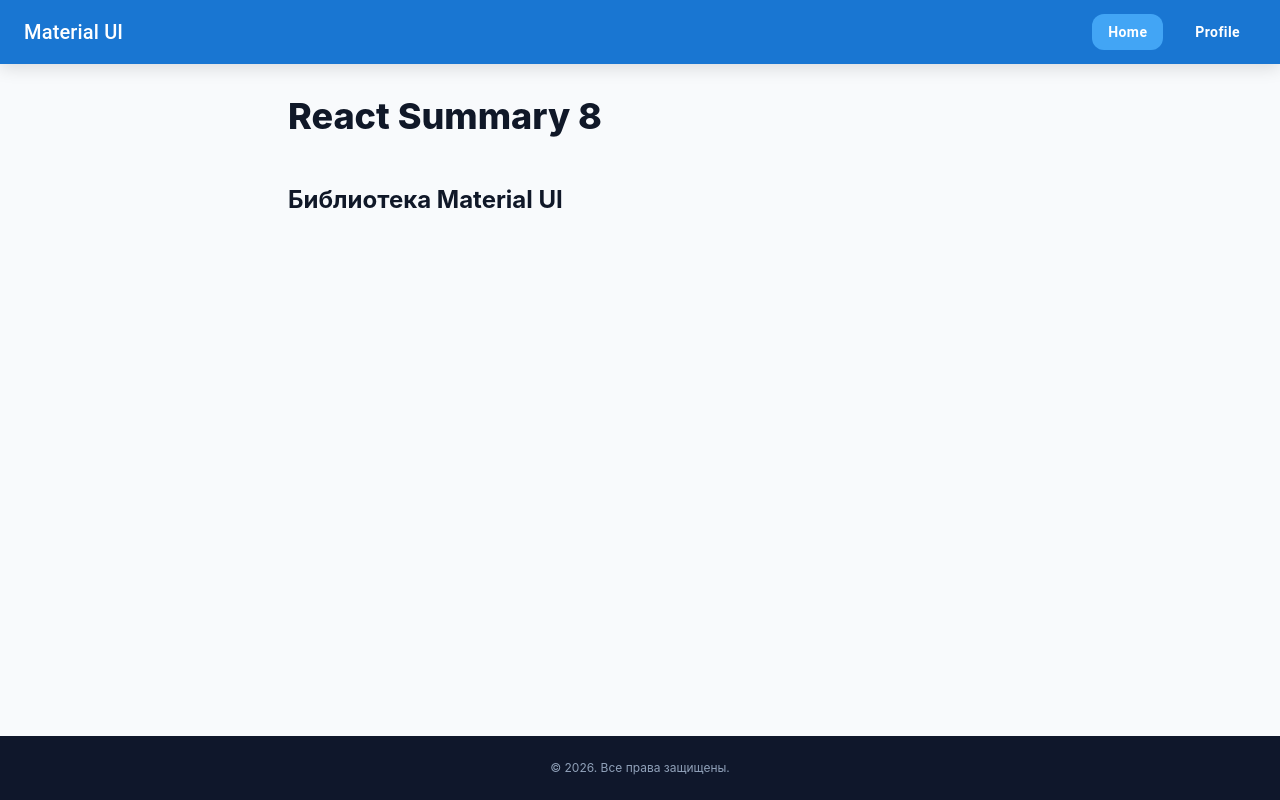
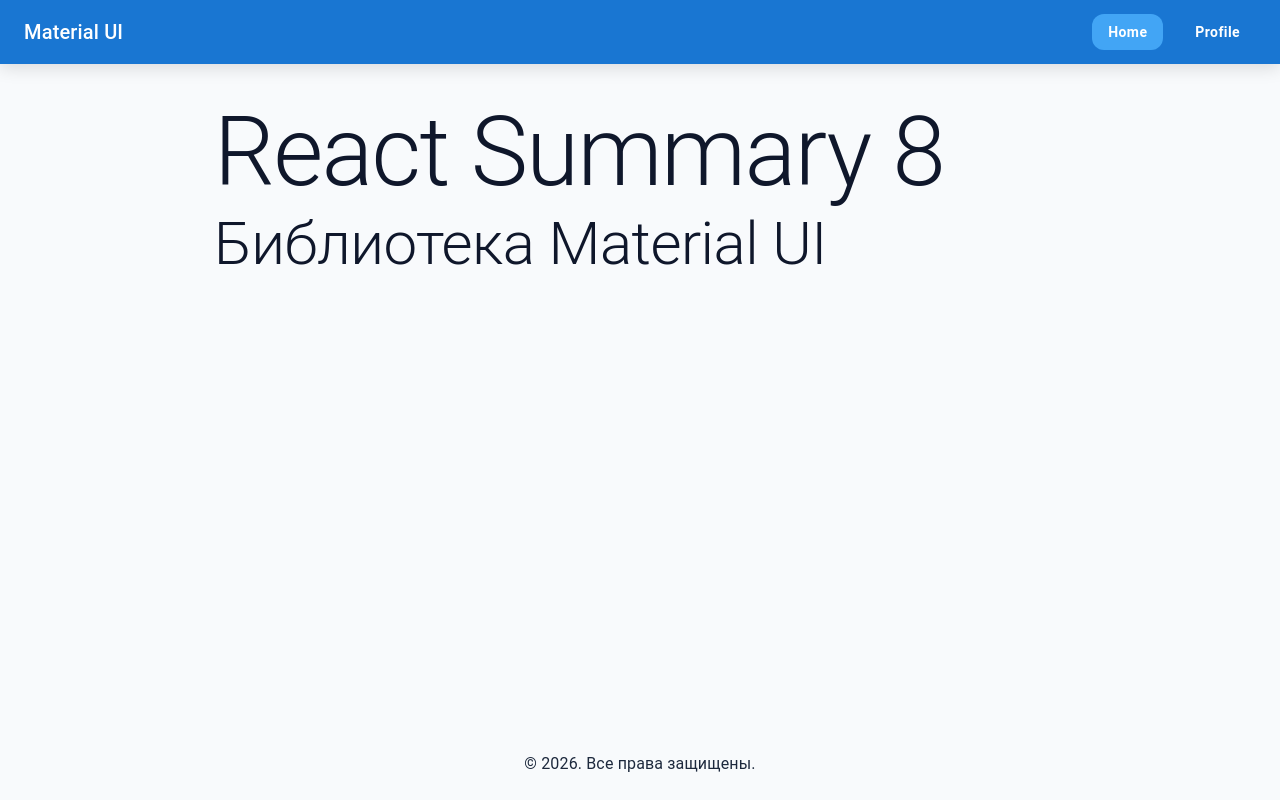
Before and after one commit to ArtemKutsan/react-summary-8, a React (Vite) app: page / in a window 1280 px wide. Built offline with nearby package versions, Linux system fonts and the light colour scheme.

Commit message:
update: рефакторинг компонентов/перевод на Material UI компоненты

```diff
--- a/src/components/Profile.jsx
+++ /dev/null
@@ -1,13 +0,0 @@
-import { useState } from 'react';
-import Button from '@mui/material/Button';
-import Box from '@mui/material/Box';
-import Paper from '@mui/material/Paper';
-import Typography from '@mui/material/Typography';
-import Container from '@mui/material/Container';
-import TextField from '@mui/material/TextField';
-
-function Profile() {
-  return <Container maxWidth="md">User Profile</Container>;
-}
-
-export default Profile;
--- a/src/components/ProfilePlayground.jsx
+++ b/src/components/ProfilePlayground.jsx
@@ -32,7 +32,6 @@
   const update = (key, value) => setProfile((prev) => ({ ...prev, [key]: value }));
 
   return (
-    <Container maxWidth="md">
     <Box display="flex" gap={4} width="100%">
       <Paper
         elevation={profile.cardVariant === 'elevation' ? 3 : 0}
@@ -42,8 +41,7 @@
           width: 420,
           flexShrink: 0,
           borderRadius: 6,
-            boxShadow:
-              profile.cardVariant === 'elevation' ? '0 8px 16px rgba(0,0,0,0.075)' : 'none',
+          boxShadow: profile.cardVariant === 'elevation' ? '0 8px 16px rgba(0,0,0,0.075)' : 'none',
         }}
       >
         <Stack spacing={2}>
@@ -128,6 +126,12 @@
               Предложить работу
             </Button>
           </Stack>
+
+          {/* {profile.showAlert && (
+              <Alert severity="info" sx={{ mt: 2, width: '100%' }}>
+                Какое-то уведомление...
+              </Alert>
+            )} */}
         </Stack>
       </Paper>
 
@@ -214,7 +218,6 @@
           />
 
           {/* Стиль карточки */}
-            <Box>
           <RadioGroup
             value={profile.cardVariant}
             onChange={(event) => update('cardVariant', event.target.value)}
@@ -224,11 +227,20 @@
               <FormControlLabel value="outlined" control={<Radio />} label="С обводкой" />
             </Stack>
           </RadioGroup>
-            </Box>
+
+          {/* Alert */}
+          {/* <FormControlLabel
+              control={
+                <Checkbox
+                  checked={profile.showAlert}
+                  onChange={(event) => update('showAlert', event.target.checked)}
+                />
+              }
+              label="Показать уведомление"
+            /> */}
         </Stack>
       </Box>
     </Box>
-    </Container>
   );
 }
 
--- a/src/components/sections/Footer.jsx
+++ b/src/components/sections/Footer.jsx
@@ -1,12 +1,14 @@
-// src/components/sections/Footer/index.jsx
+import Typography from '@mui/material/Typography';
+import Box from '@mui/material/Box';
+import Container from '@mui/material/Container';
 
 function Footer() {
   return (
-    <footer className="bg-slate-900 text-slate-400 py-6 text-center text-xs">
-      <div className="container">
-        <p>© 2026. Все права защищены.</p>
-      </div>
-    </footer>
+    <Box component="footer">
+      <Container maxWidth="md" sx={{ py: 3 }}>
+        <Typography textAlign="center">© 2026. Все права защищены.</Typography>
+      </Container>
+    </Box>
   );
 }
 
--- a/src/pages/home/index.jsx
+++ b/src/pages/home/index.jsx
@@ -1,4 +1,7 @@
 // src/pages/home/index.jsx
+import Container from '@mui/material/Container';
+import Typography from '@mui/material/Typography';
+import Box from '@mui/material/Box';
 import Meta from '../../components/Meta';
 
 function HomePage() {
@@ -6,10 +9,12 @@
     <>
       <Meta title="Главная" />
 
-      <div className="container max-w-3xl prose">
-        <h1>React Summary 8</h1>
-        <h2>Библиотека Material UI</h2>
-      </div>
+      <Box component="main">
+        <Container maxWidth="md">
+          <Typography variant="h1">React Summary 8</Typography>
+          <Typography variant="h2">Библиотека Material UI</Typography>
+        </Container>
+      </Box>
     </>
   );
 }
--- a/src/pages/profile/index.jsx
+++ b/src/pages/profile/index.jsx
@@ -1,5 +1,7 @@
 // src/pages/profile/index.jsx
 import Meta from '../../components/Meta';
+import Container from '@mui/material/Container';
+import Box from '@mui/material/Box';
 import ProfilePlayground from '../../components/ProfilePlayground';
 
 function ProfilePage() {
@@ -7,9 +9,11 @@
     <>
       <Meta title="Profile App" />
 
-      {/* <div className="container max-w-5xl"> */}
-      <ProfilePlayground />
-      {/* </div> */}
+      <Box component="main">
+        <Container maxWidth="md">
+          <ProfilePlayground />
+        </Container>
+      </Box>
     </>
   );
 }
```
Lines whose indentation alone changed are shown as unchanged.
